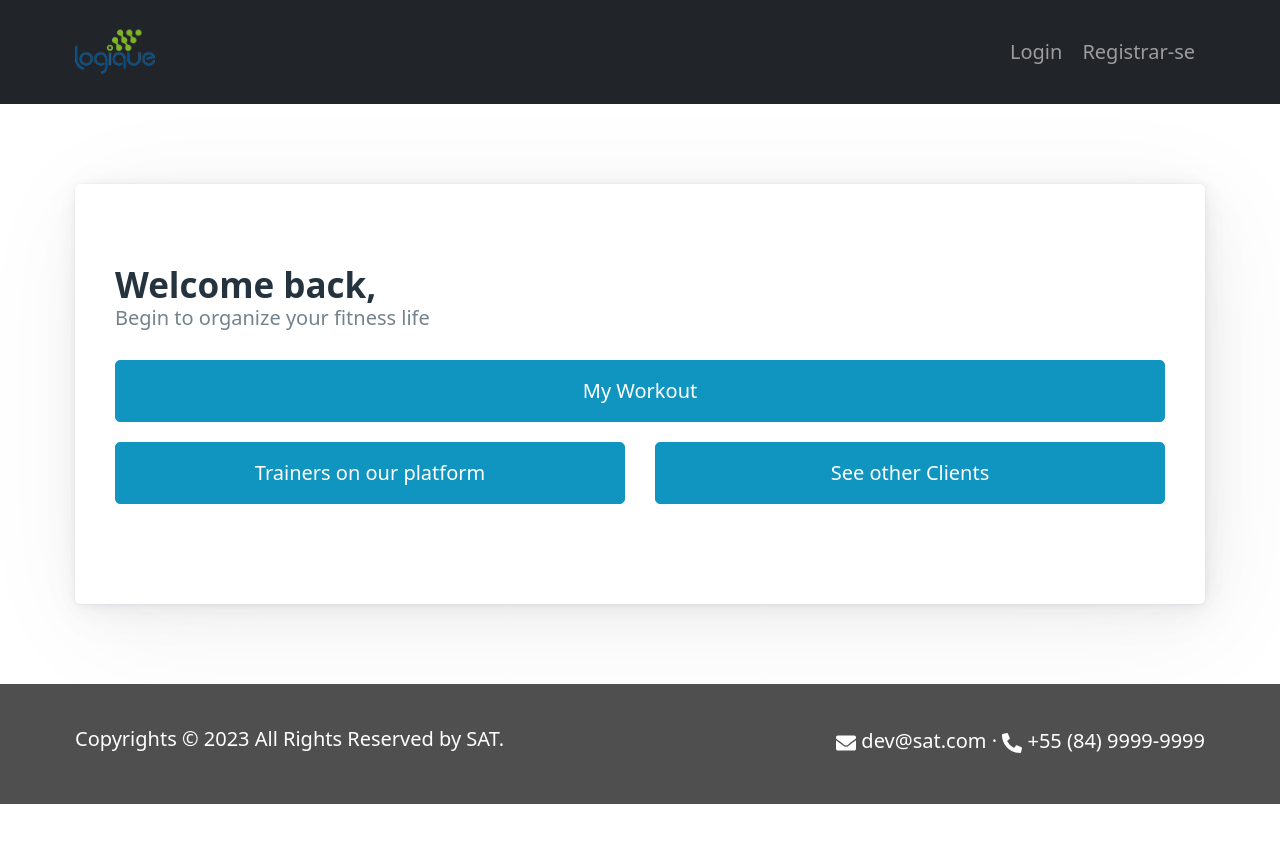
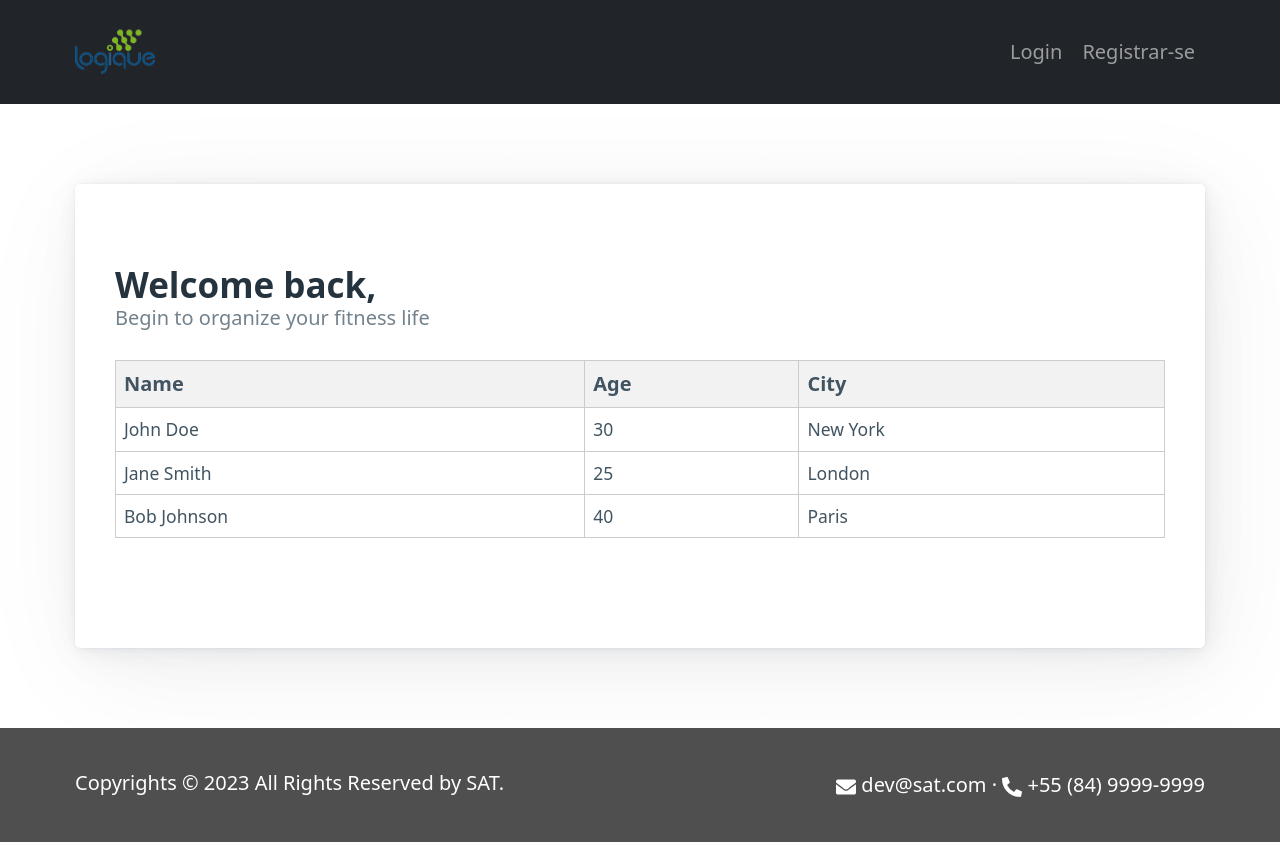
Before and after one commit to Alhexx/aplication-taferas, a Next.js app in the folder frontend/: page /client in a window 1280 px wide. Shown: the top 842 px of the page. Before the commit the page ends 804 px from the top, so only its background shows below. Built offline with nearby package versions, Linux system fonts and the light colour scheme; no server answers; what axios-debug-log would draw is missing.

Commit message:
start of client page

```diff
--- a/frontend/package.json
+++ b/frontend/package.json
@@ -20,6 +20,7 @@
     "react-bootstrap": "^2.6.0",
     "react-dom": "18.2.0",
     "react-icons": "^4.7.1",
+    "react-table": "^7.8.0",
     "react-toastify": "^9.1.1",
     "sass": "^1.56.1",
     "typescript": "4.9.3"
--- /dev/null
+++ b/frontend/src/components/TableTarefas/index.tsx
@@ -0,0 +1,67 @@
+import React, { useState } from "react";
+import { useTable, useRowSelect } from "react-table";
+import styles from "./style.module.scss";
+
+interface TableProps {
+  columns: any[];
+  data: any[];
+}
+
+const TableTarefas: React.FC<TableProps> = ({ columns, data }) => {
+  const [selected, setSelected] = useState(null);
+
+  const handleRowClick = async (row) => {
+    setSelected(row.original);
+    console.log(row.original);
+  };
+
+  const { getTableProps, getTableBodyProps, headerGroups, rows, prepareRow } =
+    useTable(
+      {
+        columns,
+        data,
+      },
+      useRowSelect
+    );
+
+  return (
+    <table {...getTableProps()} className={styles.table}>
+      <thead>
+        {headerGroups.map((headerGroup) => (
+          <tr {...headerGroup.getHeaderGroupProps()}>
+            {headerGroup.headers.map((column) => (
+              <th {...column.getHeaderProps()}>{column.render("Header")}</th>
+            ))}
+          </tr>
+        ))}
+      </thead>
+      <tbody {...getTableBodyProps()}>
+        {rows.map((row) => {
+          prepareRow(row);
+          return (
+            <tr {...row.getRowProps()}>
+              {row.cells.map((cell) => {
+                const isSelected = row.original === selected;
+                return (
+                  <td
+                    {...cell.getCellProps({
+                      onClick: () => handleRowClick(row),
+                      style: {
+                        background: isSelected ? "lightgray" : "white",
+                        cursor: "pointer",
+                      },
+                    })}
+                  >
+                    {cell.render("Cell")}
+                  </td>
+                );
+              })}
+            </tr>
+          );
+        })}
+      </tbody>
+    </table>
+  );
+};
+
+export default TableTarefas;
--- /dev/null
+++ b/frontend/src/components/TableTarefas/style.module.scss
@@ -0,0 +1,19 @@
+.table {
+  width: 100%;
+  border-collapse: collapse;
+
+  th,
+  td {
+    padding: 8px;
+    border: 1px solid #ccc;
+  }
+
+  th {
+    background-color: #f2f2f2;
+    font-weight: bold;
+  }
+
+  tr:nth-child(even) {
+    background-color: #f9f9f9;
+  }
+}
--- a/frontend/src/pages/client/index.tsx
+++ b/frontend/src/pages/client/index.tsx
@@ -1,21 +1,40 @@
 import { useEffect, useState } from "react";
 import { Container, Row, Col, Alert, Form, Card, Modal } from "react-bootstrap";
-import { ListTrainers } from "../../components/ListTrainers";
 import { toast } from "react-toastify";
 import api from "../../services/api";
-import { ListClients } from "../../components/ListClients";
-import { ListWorkouts } from "../../components/ListWorkouts";
 import Router from "next/router";
+import React from "react";
+import TableTarefas from "../../components/TableTarefas";
 
-export default function trainer() {
+const Client: React.FC = () => {
   const [openWorkout, setOpenWorkout] = useState(false);
   const [openTrainer, setOpenTrainer] = useState(false);
   const [openClient, setOpenClient] = useState(false);
-  const [data, setData] = useState([]);
   const [isLoading, setIsLoading] = useState(false);
   const handleClosePagWorkout = () => setOpenWorkout(false);
   const handleClosePagTrainer = () => setOpenTrainer(false);
   const handleClosePagClient = () => setOpenClient(false);
+
+  const columns = [
+    {
+      Header: "Name",
+      accessor: "name",
+    },
+    {
+      Header: "Age",
+      accessor: "age",
+    },
+    {
+      Header: "City",
+      accessor: "city",
+    },
+  ];
+
+  const data = [
+    { name: "John Doe", age: 30, city: "New York" },
+    { name: "Jane Smith", age: 25, city: "London" },
+    { name: "Bob Johnson", age: 40, city: "Paris" },
+  ];
 
   return (
     <>
@@ -30,51 +49,14 @@ export default function trainer() {
                   <h2>Welcome back,</h2>
                   <h3>Begin to organize your fitness life</h3>
                 </hgroup>
-
-                <button onClick={(e) => setOpenWorkout(true)}>
-                  My Workout
-                </button>
-                <Row>
-                  <Col>
-                    <button onClick={(e) => setOpenTrainer(true)}>
-                      Trainers on our platform
-                    </button>
-                  </Col>
-                  <Col>
-                    <button onClick={(e) => setOpenClient(true)}>
-                      See other Clients
-                    </button>
-                  </Col>
-                </Row>
+                <TableTarefas columns={columns} data={data} />
               </article>
             </div>
           </section>
-          <Modal show={openWorkout} onHide={handleClosePagWorkout}>
-            <Modal.Header closeButton>
-              <Modal.Title>Workouts</Modal.Title>
-            </Modal.Header>
-            <Modal.Body>
-              <ListWorkouts />
-            </Modal.Body>
-          </Modal>
-          <Modal show={openTrainer} onHide={handleClosePagTrainer}>
-            <Modal.Header closeButton>
-              <Modal.Title>Trainers</Modal.Title>
-            </Modal.Header>
-            <Modal.Body>
-              <ListTrainers />
-            </Modal.Body>
-          </Modal>
-          <Modal show={openClient} onHide={handleClosePagClient}>
-            <Modal.Header closeButton>
-              <Modal.Title>Client</Modal.Title>
-            </Modal.Header>
-            <Modal.Body>
-              <ListClients />
-            </Modal.Body>
-          </Modal>
         </>
       )}
     </>
   );
-}
+};
+
+export default Client;
```
Also changed, not shown: 1 other file (tests, documents, lock files or other folders).
